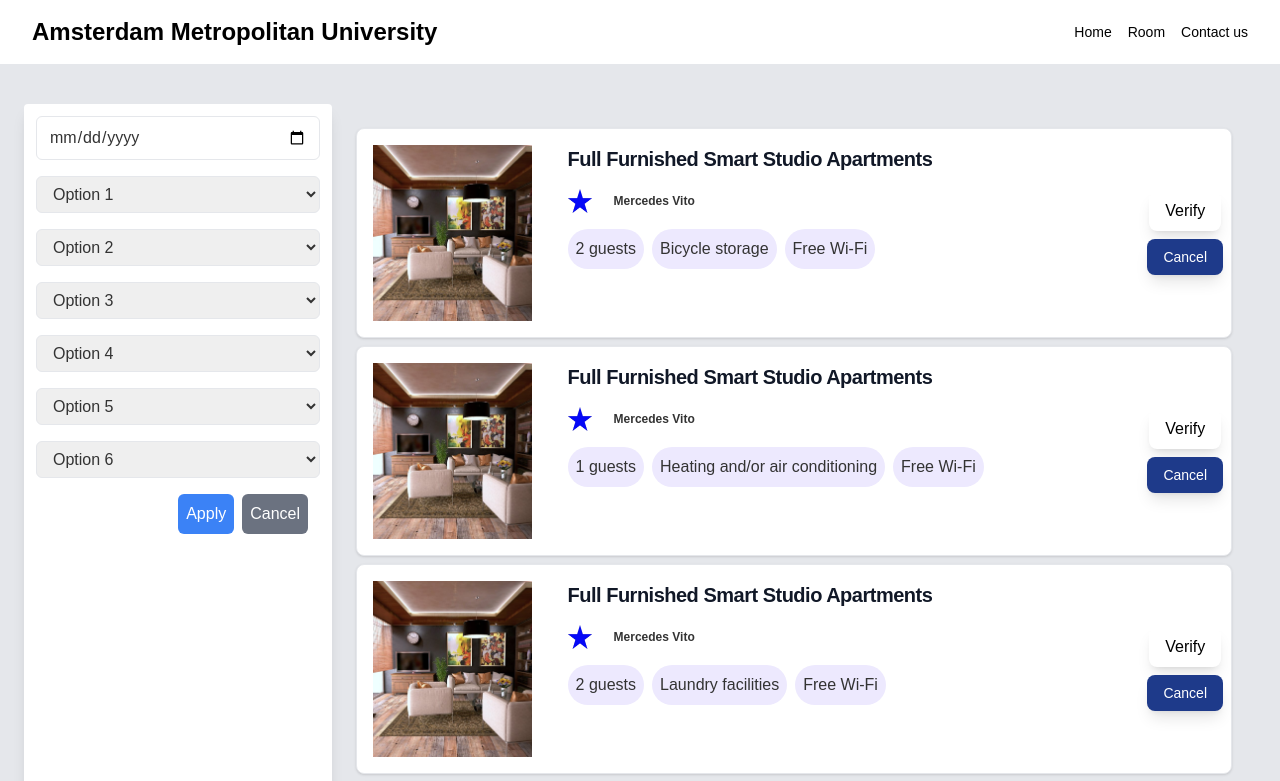
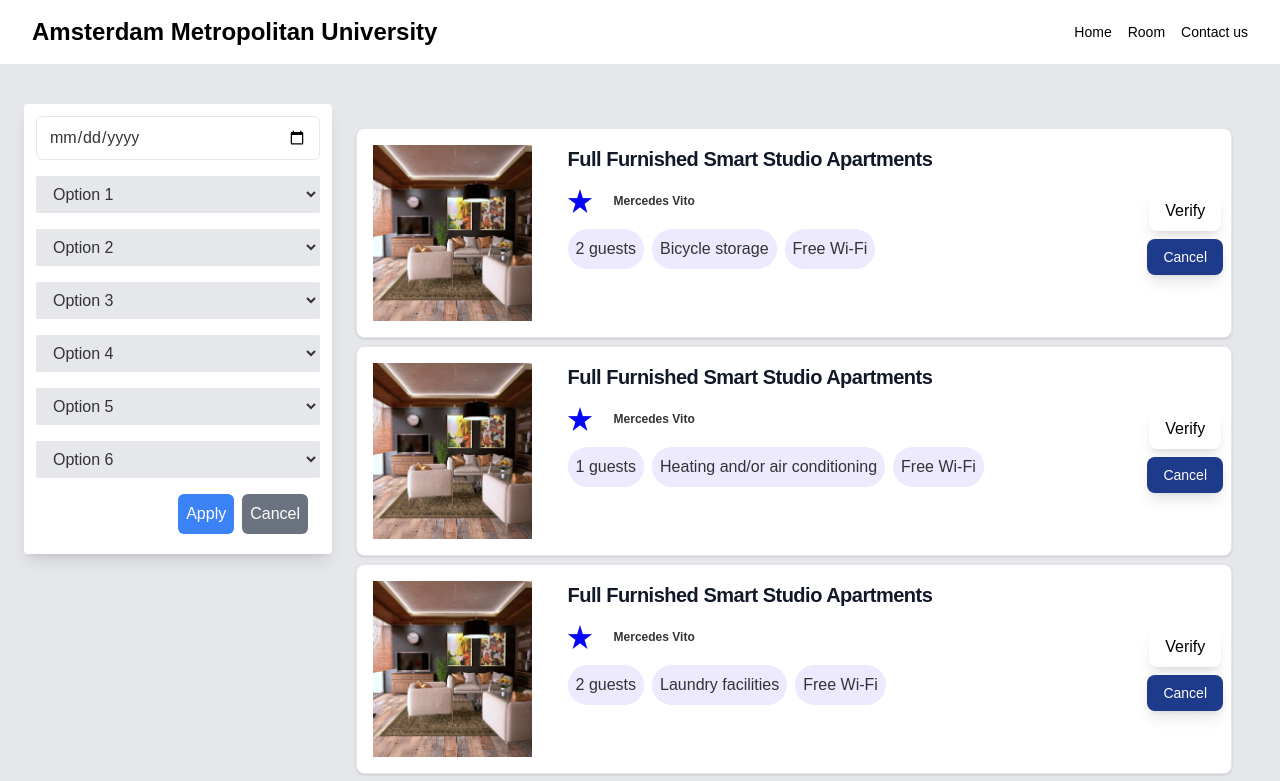
Before and after one commit to gomeddo/Room-and-Facilities-bookings, a React (Create React App) app: page / in a window 1280 px wide. Shown: the top 781 px of the page. Built offline with nearby package versions, Linux system fonts and the light colour scheme.

Commit message:
Added new card data objects and update styling in Dashboard.js

```diff
--- a/src/components/Dashboard.js
+++ b/src/components/Dashboard.js
@@ -9,52 +9,98 @@ function Dashboard() {
       image: room,
       alt: "product image",
       features: ["2 guests", "Bicycle storage", "Free Wi-Fi"],
+      type: "villa",
+      from: "2021-10-01",
+      to: "2021-10-05",
+      location: "location 1",
+      size: 10,
+      price: 1000,
     },
     {
       title: "Full Furnished Smart Studio Apartments",
       image: room,
       alt: "product image",
       features: ["1 guests", "Heating and/or air conditioning", "Free Wi-Fi"],
+      type: "flat",
+      from: "2021-05-01",
+      to: "2021-10-05",
+      location: "location 2",
+      size: 20,
+      price: 2000,
     },
     {
       title: "Full Furnished Smart Studio Apartments",
       image: room,
       alt: "product image",
       features: ["2 guests", "Laundry facilities", "Free Wi-Fi"],
+      type: "house",
+      from: "2021-05-01",
+      to: "2021-11-05",
+      location: "location 3",
+      size: 30,
+      price: 3000,
     },
     {
       title: "Full Furnished Smart Studio Apartments",
       image: room,
       alt: "product image",
       features: ["2 guests", "Free Parking", "Free Wi-Fi"],
+      type: "apartment",
+      from: "2021-02-01",
+      to: "2021-12-05",
+      location: "location 4",
+      size: 40,
+      price: 4000,
     },
     {
       title: "Full Furnished Smart Studio Apartments",
       image: room,
       alt: "product image",
       features: ["4 guests", "Pool", "Free Wi-Fi", "Gym"],
+      type: "villa",
+      from: "2021-05-01",
+      to: "2021-10-05",
+      location: "location 1",
+      size: 10,
+      price: 1000,
     },
     // Add more card data objects as needed
   ];
   return (
     <div className="flex p-6 bg-gray-200 max-h-screen pt-10 pb-10">
       {/* Left portion taking 1/4 of the page */}
-      <div className="w-1/4 bg-white shadow-lg rounded p-3">
+      <div className="w-1/4 bg-white shadow-lg rounded rounded-8  p-3 backdrop-blur-75 h-1/4">
         {/* Date Picker */}
         <input
           type="date"
-          className="w-full mb-4 px-3 py-2 border rounded-md focus:outline-none focus:border-blue-500"
+          className="w-full mb-4 px-3 py-2 border rounded-md focus:outline-none focus:border-blue-500 relative"
         />
 
+        <svg
+          class="absolute top-1/2 right-3 transform -translate-y-1/2"
+          width="20"
+          height="20"
+        ></svg>
+
         {/* Select Inputs */}
-        {[...Array(6)].map((_, index) => (
-          <select
-            key={index}
-            className="w-full mb-4 px-3 py-2 border rounded-md focus:outline-none focus:border-blue-500"
-          >
-            <option value="">Option {index + 1}</option>
-          </select>
-        ))}
+        <select className="w-full mb-4 px-3 py-2 border rounded-sm bg-gray-200  focus:outline-none focus:border-blue-500">
+          <option value="">Option 1</option>
+        </select>
+        <select className="w-full mb-4 px-3 py-2 border rounded-sm bg-gray-200 focus:outline-none focus:border-blue-500">
+          <option value="">Option 2</option>
+        </select>
+        <select className="w-full mb-4 px-3 py-2 border rounded-sm bg-gray-200 focus:outline-none focus:border-blue-500">
+          <option value="">Option 3</option>
+        </select>
+        <select className="w-full mb-4 px-3 py-2 border rounded-sm bg-gray-200 focus:outline-none focus:border-blue-500">
+          <option value="">Option 4</option>
+        </select>
+        <select className="w-full mb-4 px-3 py-2 border rounded-sm bg-gray-200 focus:outline-none focus:border-blue-500">
+          <option value="">Option 5</option>
+        </select>
+        <select className="w-full mb-4 px-3 py-2 border rounded-sm bg-gray-200 focus:outline-none focus:border-blue-500">
+          <option value="">Option 6</option>
+        </select>
 
         {/* Apply and Cancel Buttons */}
         <div className="flex justify-end mx-1">
```
